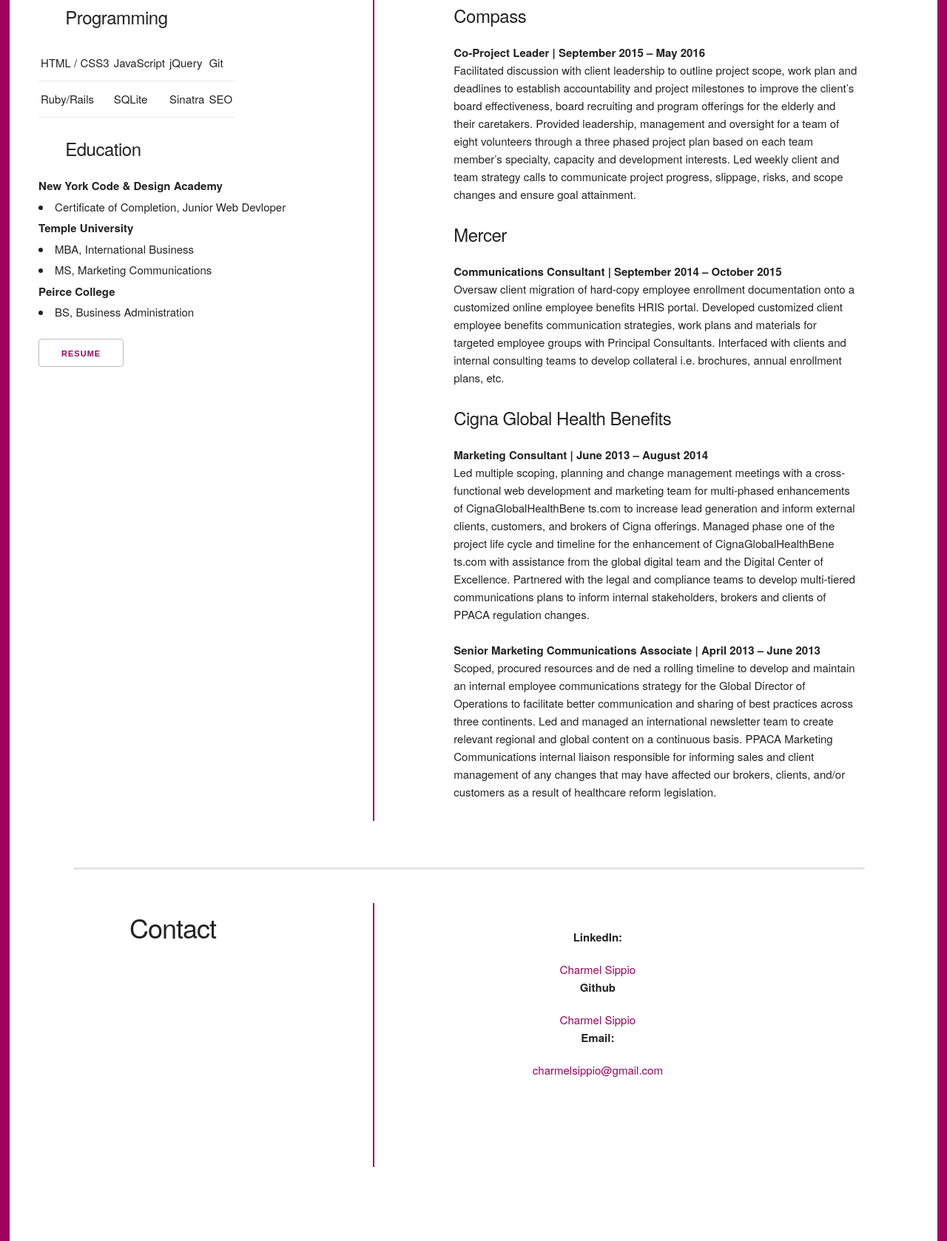
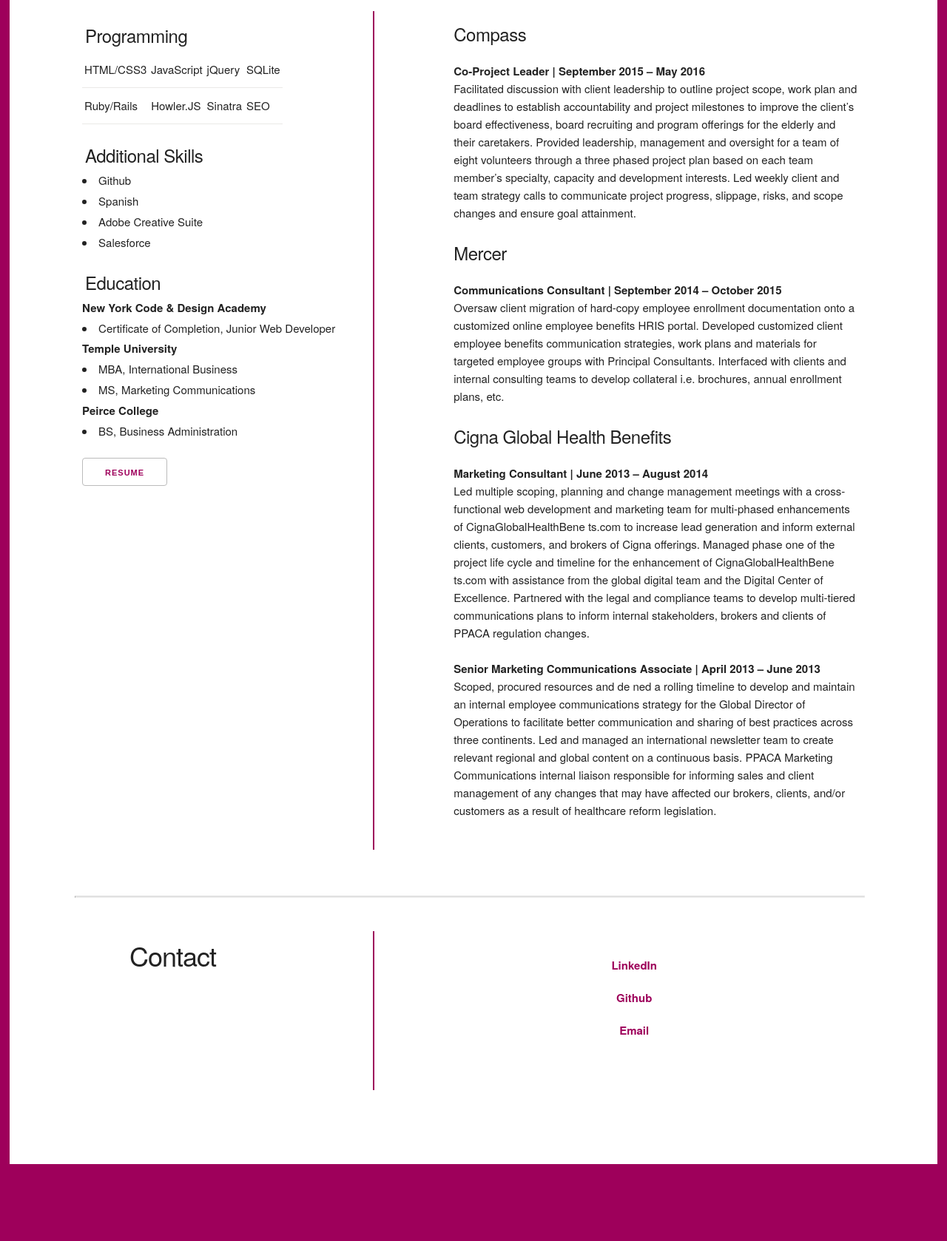
Before and after one commit to Charmelsippio/CharmelPortfolio, a plain HTML site: page index.html in a window 1280 px wide. Shown: the part 2165-3843 px from the top of the page at 74% size. After the commit the page ends 3754 px from the top, so only its background shows below. Drawn offline with Linux system fonts and the light colour scheme.

Commit message:
minor edits to sass and content

```diff
--- a/index.html
+++ b/index.html
@@ -88,14 +88,14 @@
               <h5 id="jobs2">Programming</h5>
                 <table>
                 <tr>
-                <td>HTML / CSS3</td>
+                <td>HTML/CSS3</td>
                 <td>JavaScript</td>
                 <td>jQuery</td>
-                <td>Git</td>
+                <td>SQLite</td>
                 </tr>
                 <tr>
                 <td>Ruby/Rails</td>
-                <td>SQLite</td>
+                <td>Howler.JS</td>
                 <td>Sinatra</td>
                 <td>SEO</td>
                 </tr>
@@ -103,9 +103,17 @@
 
                 <br>
 
+              <h5 id="jobs2">Additional Skills</h5>
+                <li>Github</li>
+                <li>Spanish</li>
+                <li>Adobe Creative Suite</li>
+                <li>Salesforce</li>
+
+                <br>
+
               <h5 id="jobs2">Education</h5>
                 <p id="edu_info"><strong>New York Code & Design Academy</strong></p>
-                  <li>Certificate of Completion, Junior Web Devloper</li>
+                  <li>Certificate of Completion, Junior Web Developer</li>
                 <p id="edu_info"><strong>Temple University</strong></p>
                   <li>MBA, International Business</li>
                   <li>MS, Marketing Communications</li>
@@ -147,16 +155,12 @@
           <div class="seven columns" id="content">
 
             <div id="contact_info">
-              <h6><strong>LinkedIn:</strong></h6>
-              <a href="https://www.linkedin.com/in/charmellsippio">Charmel Sippio</a>
-
-            <!-- <div id="contact_info"> -->
-              <h6><strong>Github</strong></h6>
-              <a href="https://github.com/Charmelsippio">Charmel Sippio</a>
-
-            <!-- <div id="contact_info"> -->
-              <h6><strong>Email:</strong></h6>
-              <a href="mailto:charmelsippio@gmail.com">charmelsippio@gmail.com</a>
+              <!-- linkedin -->
+              <a href="https://www.linkedin.com/in/charmellsippio"><h6><strong>LinkedIn</strong></h6></a>
+              <!-- github -->
+              <a href="https://github.com/Charmelsippio"><h6><strong>Github</strong></h6></a>
+              <!-- email -->
+              <a href="mailto:charmelsippio@gmail.com"><h6><strong>Email</strong></h6></a>
             </div>
             </div>
           </div>
--- a/scss/style.scss
+++ b/scss/style.scss
@@ -1,6 +1,16 @@
 
 body {
   background: #9e005b;
+}
+
+::selection {
+  background: #9e005b; /* WebKit/Blink Browsers */
+  color: white;
+}
+
+::-moz-selection {
+  background: #9e005b; /* Gecko Browsers */
+  color: white;
 }
 
 .anchor{
@@ -97,7 +107,7 @@ h5 {
 
 #about_sec {
   border-right: 2px solid #9e005b;
-  margin-top: 5%;
+  margin-top: 7%;
   margin-bottom: 3%;
 }
 
@@ -178,13 +188,13 @@ li {
 
 #contact_me {
   @include projects_style;
-  padding-bottom: 3%;
+  padding-bottom: 0%;
 }
 
 #contacts {
   @include hThree_style;
   padding-top: 15%;
-  padding-bottom: 10%;
+  padding-bottom: 5%;
 }
 
 // }
@@ -253,7 +263,7 @@ li {
   #contact_info {
     clear: left;
     text-align: center;
-    margin-left: 15%;
+    margin-left: 30%;
   }
 
   #contact_me {
@@ -343,6 +353,8 @@ li {
   #contacts {
     padding-bottom: 57%;
   }
+
+
 }
 
 @media (min-width: 1000px) {
@@ -350,13 +362,22 @@ li {
   #section1 { //about paragraph
     margin-left: 1%;
     margin-right: 17%;
-    margin-top: 13%;
+    margin-top: 17%;
   }
 
   #edu_div {
-    margin-left: 8%;
+    margin-left: 20%;
     padding-top: 3%;
-    padding-bottom: 125%;
+    padding-bottom: 100%;
+
+    h5 {
+    margin-bottom: 1%;
+    margin-left: 1%;
+    }
+  }
+
+  #contacts {
+    padding-bottom: 28%;
   }
 
 }
```
Also changed, not shown: css/style.css, 1 other file.
